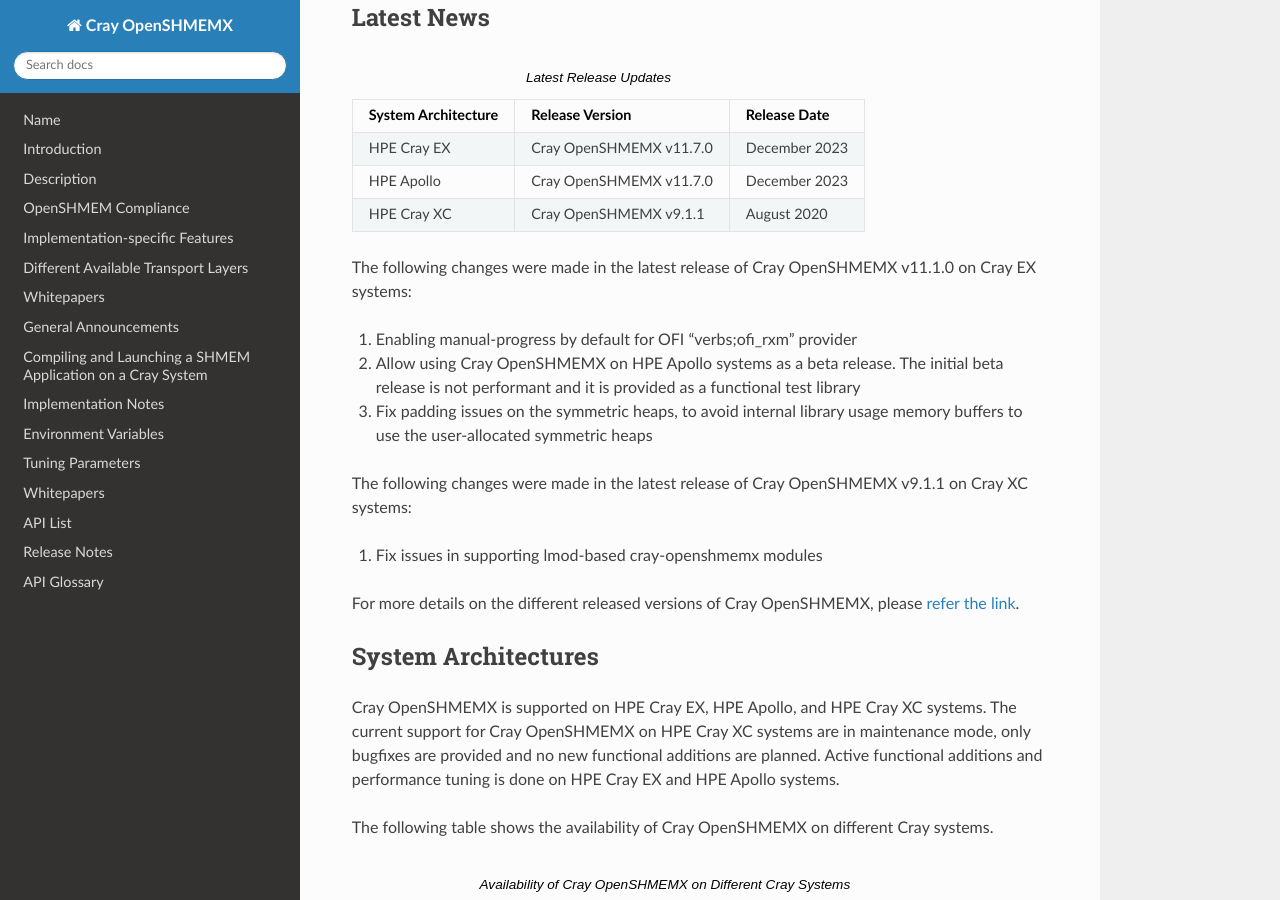
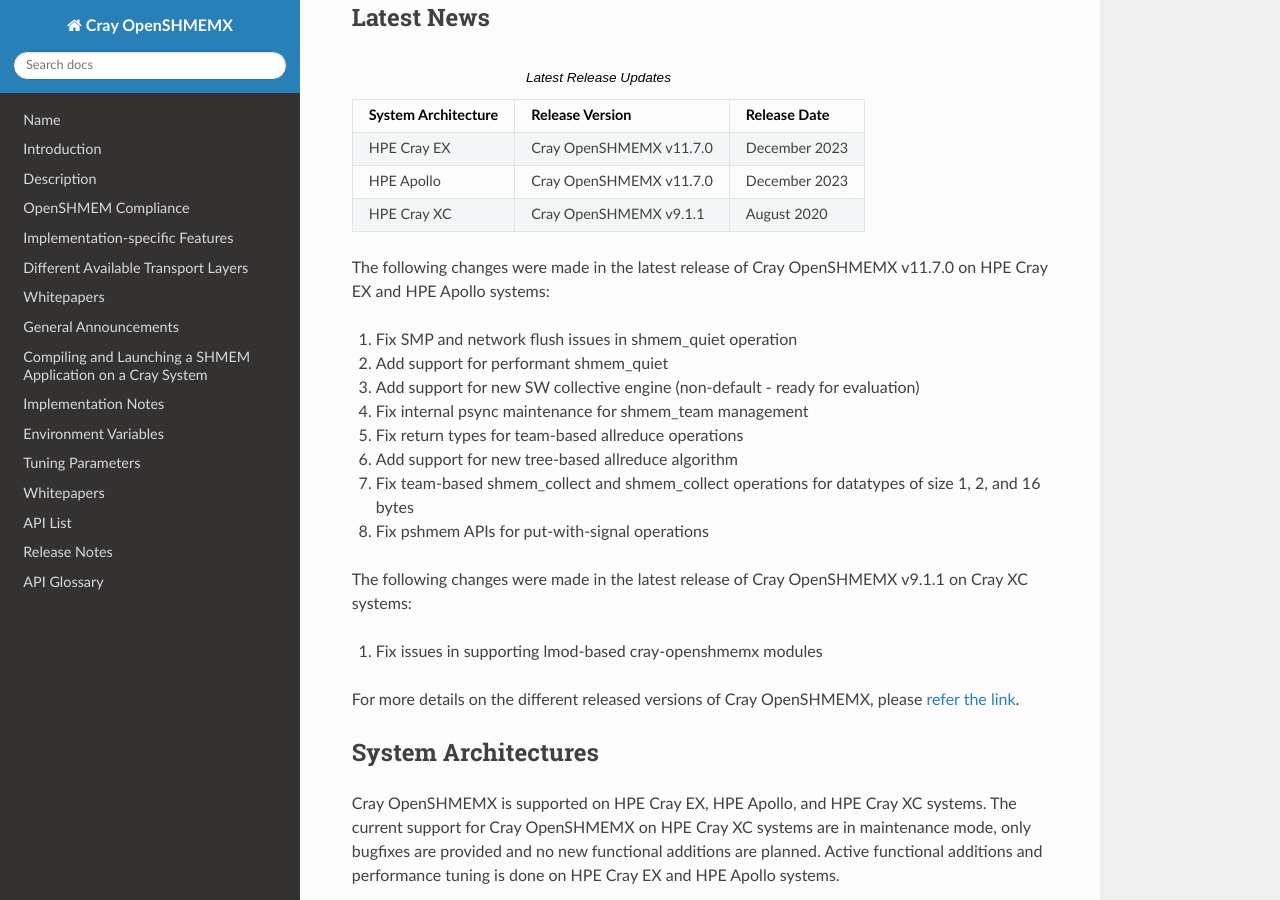
Before and after one commit to PE-Cray/cray-openshmemx, a Sphinx documentation site: the page built from doc/source/index.rst, in a window 1280 px wide and 900 px high, scrolled down 1566 px. Built offline with Sphinx 7.4.7 and the Read the Docs theme 2.0.0, drawn with Linux system fonts in a browser that asks for light colours.

Commit message:
Update index

```diff
--- a/doc/source/index.rst
+++ b/doc/source/index.rst
@@ -69,14 +69,16 @@
       - August 2020
 
 The following changes were made in the latest release of Cray OpenSHMEMX
-v11.1.0 on Cray EX systems:
+v11.7.0 on HPE Cray EX and HPE Apollo systems:
 
-1. Enabling manual-progress by default for OFI "verbs;ofi_rxm" provider
-2. Allow using Cray OpenSHMEMX on HPE Apollo systems as a beta release. The
-   initial beta release is not performant and it is provided as a functional
-   test library
-3. Fix padding issues on the symmetric heaps, to avoid internal library usage
-   memory buffers to use the user-allocated symmetric heaps
+1. Fix SMP and network flush issues in shmem_quiet operation
+2. Add support for performant shmem_quiet
+3. Add support for new SW collective engine (non-default - ready for evaluation)
+4. Fix internal psync maintenance for shmem_team management
+5. Fix return types for team-based allreduce operations
+6. Add support for new tree-based allreduce algorithm
+7. Fix team-based shmem_collect and shmem_collect operations for datatypes of size 1, 2, and 16 bytes
+8. Fix pshmem APIs for put-with-signal operations
 
 The following changes were made in the latest release of Cray OpenSHMEMX v9.1.1
 on Cray XC systems:
```
